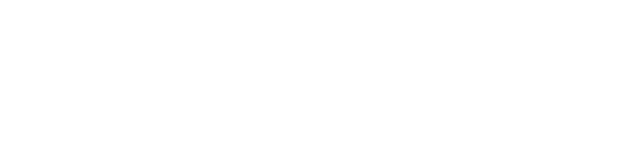
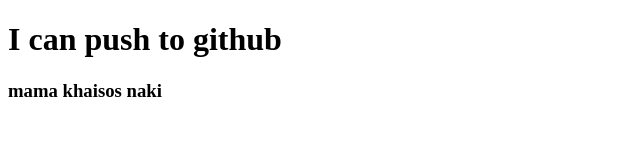
Before and after one commit to danteahmed/ph-2nd-repo, a plain HTML site: page index.html in a window 1280 px wide. Shown: the whole page, without its empty margins (0-640 px from the left). Drawn offline with Linux system fonts and the light colour scheme.

Commit message:
added header

```diff
--- a/index.html
+++ b/index.html
@@ -7,6 +7,8 @@
   <title>My 2nd ph repo</title>
 </head>
 <body>
+  <h1>I can push to github</h1>
+  <h3>mama khaisos naki</h3>
 
 </body>
 </html>
```
